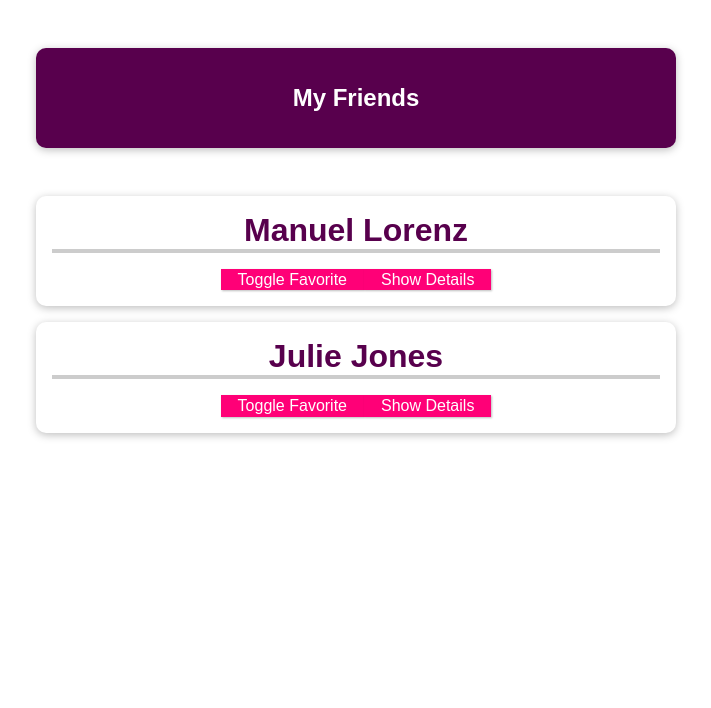
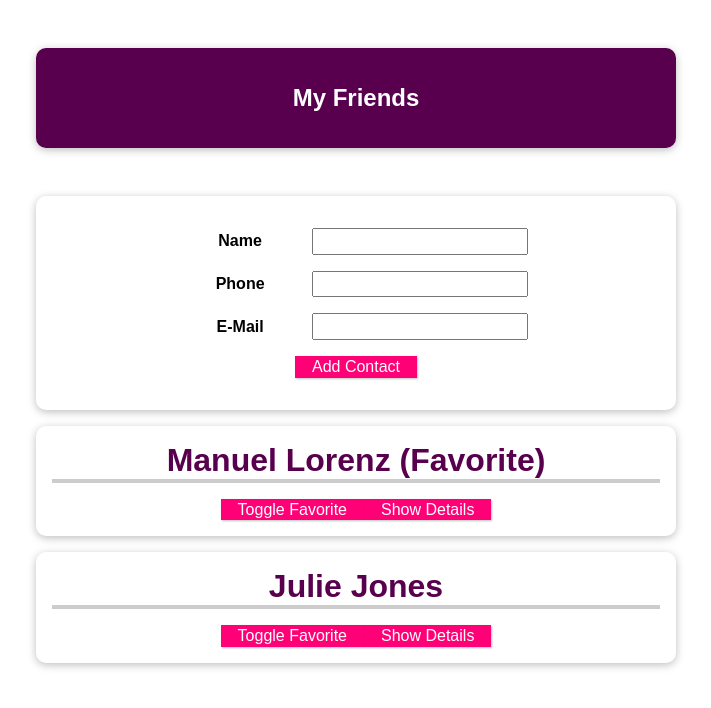
Before and after one commit to mauroef/vue-the-complete-guide, a Vue app: page / in a window 1280 px wide. Shown: the top 708 px of the page, without its empty margins (284-995 px from the left). Built offline with nearby package versions, Linux system fonts and the light colour scheme.

Commit message:
Adding more component communication

```diff
--- a/src/App.vue
+++ b/src/App.vue
@@ -3,6 +3,7 @@
     <header>
       <h1>My Friends</h1>
     </header>
+    <new-friend @add-friend="addFriend"></new-friend>
     <ul>
       <friend-contact
         v-for="friend in friends"
@@ -11,7 +12,7 @@
         :name="friend.name"
         :phone-number="friend.phone"
         :email-address="friend.email"
-        :is-favorite="true"
+        :is-favorite="friend.isFavorite"
         @toggle-favorite="toggleFavoriteStatus(friend.id)"
       ></friend-contact>
     </ul>
@@ -28,12 +29,14 @@
           name: 'Manuel Lorenz',
           phone: '0123 45678 90',
           email: 'manuel@localhost.com',
+          isFavorite: true,
         },
         {
           id: 'julie',
           name: 'Julie Jones',
           phone: '0987 654421 21',
           email: 'julie@localhost.com',
+          isFavorite: false,
         },
       ],
     };
@@ -44,6 +47,16 @@
         (friend) => friend.id === friendId
       );
       identifiedFriend.isFavorite = !identifiedFriend.isFavorite;
+    },
+    addFriend(name, phone, email) {
+      const newFriend = {
+        id: new Date().toISOString(),
+        name: name,
+        phone: phone,
+        email: email,
+        isFavorite: false,
+      };
+      this.friends.push(newFriend);
     },
   },
 };
@@ -80,7 +93,8 @@
   list-style: none;
 }
 
-#app li {
+#app li,
+#app form {
   box-shadow: 0 2px 8px rgba(0, 0, 0, 0.26);
   margin: 1rem auto;
   border-radius: 10px;
--- a/src/components/FriendContact.vue
+++ b/src/components/FriendContact.vue
@@ -1,6 +1,6 @@
 <template>
   <li>
-    <h2>{{ name }} {{ friendIsFavorite === '1' ? '(Favorite)' : '' }}</h2>
+    <h2>{{ name }} {{ isFavorite ? '(Favorite)' : '' }}</h2>
     <button @click="toggleFavorite">Toggle Favorite</button>
     <button @click="toggleDetails">
       {{ detailsAreVisible ? 'Hide' : 'Show' }} Details
@@ -43,18 +43,18 @@
       default: false,
     },
   },
-  // emits: ['toggle-favorite'],
-  emits: {
-    'toggle-favorite': function (id) {
-      if (id) {
-        console.log(id);
-        return true;
-      } else {
-        console.warn('Id is missing');
-        return false;
-      }
-    },
-  },
+  emits: ['toggle-favorite'],
+  // emits: {
+  //   'toggle-favorite': function (id) {
+  //     if (id) {
+  //       console.log(id);
+  //       return true;
+  //     } else {
+  //       console.warn('Id is missing');
+  //       return false;
+  //     }
+  //   },
+  // },
   data() {
     return {
       detailsAreVisible: false,
--- /dev/null
+++ b/src/components/NewFriend.vue
@@ -0,0 +1,56 @@
+<template>
+  <form @submit.prevent="submitData">
+    <div>
+      <label>Name</label>
+      <input type="text" v-model="enteredName" />
+    </div>
+    <div>
+      <label>Phone</label>
+      <input type="tel" v-model="enteredPhone" />
+    </div>
+    <div>
+      <label>E-Mail</label>
+      <input type="email" v-model="enteredEmail" />
+    </div>
+    <div><button>Add Contact</button></div>
+  </form>
+</template>
+
+<script>
+export default {
+  emits: ['add-friend'],
+  data() {
+    return {
+      enteredName: '',
+      enteredPhone: '',
+      enteredEmail: '',
+    };
+  },
+  methods: {
+    submitData() {
+      this.$emit(
+        'add-friend',
+        this.enteredName,
+        this.enteredPhone,
+        this.enteredEmail
+      );
+    },
+  },
+};
+</script>
+
+<style>
+#app input {
+  font: inherit;
+  padding: 0.15rem;
+}
+#app label {
+  font-weight: bold;
+  margin-right: 1rem;
+  width: 7rem;
+  display: inline-block;
+}
+#app form div {
+  margin: 1rem 0;
+}
+</style>
--- a/src/main.js
+++ b/src/main.js
@@ -2,9 +2,11 @@
 
 import App from './App.vue';
 import FriendContact from './components/FriendContact.vue';
+import NewFriend from './components/NewFriend.vue';
 
 const app = createApp(App);
 
 app.component('friend-contact', FriendContact);
+app.component('new-friend', NewFriend);
 
 app.mount('#app');
```
